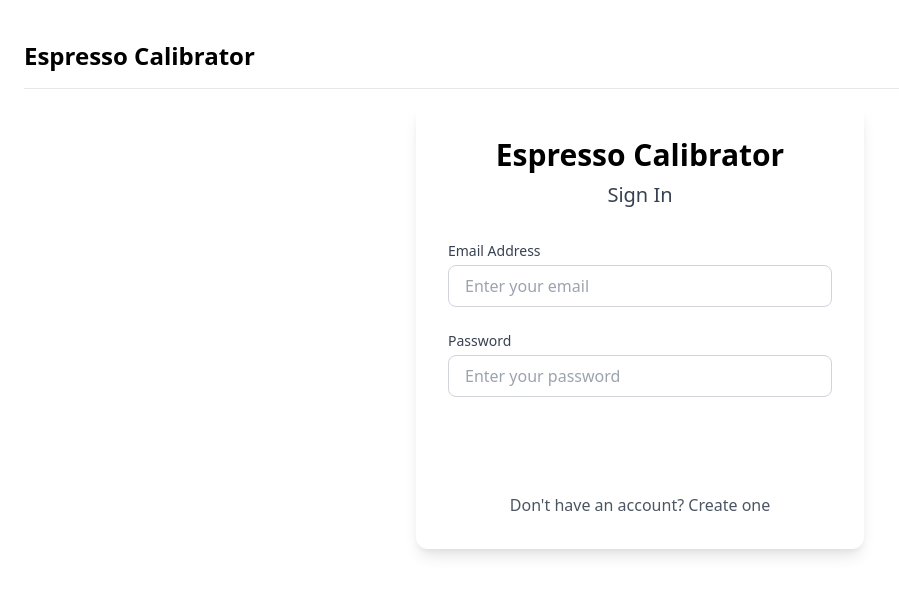
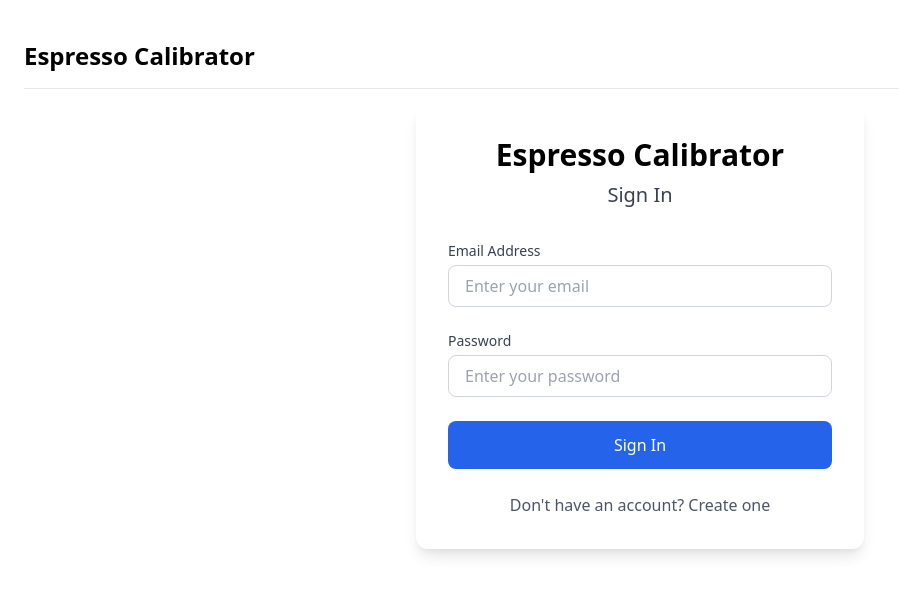
Before and after one commit to reyhanbalthazar/fe-espresso-calibrating-logs, a React (Vite) app: page /login in a window 1280 px wide. Shown: the top 594 px of the page, without its empty margins (0-899 px from the left). Built offline with nearby package versions, Linux system fonts and the light colour scheme.

Commit message:
login button

```diff
--- a/src/pages/LoginPage.jsx
+++ b/src/pages/LoginPage.jsx
@@ -122,8 +122,8 @@ const LoginPage = () => {
             disabled={loading}
             className={`w-full py-3 px-4 rounded-lg text-white font-medium ${
               loading
-                ? 'bg-amber-400 cursor-not-allowed'
-                : 'bg-amber-600 hover:bg-amber-700 active:bg-amber-800'
+                ? 'bg-blue-400 cursor-not-allowed'
+                : 'bg-blue-600 hover:bg-blue-700 active:bg-blue-800'
             } transition-colors duration-200`}
           >
             {loading ? 'Signing In...' : 'Sign In'}
```
